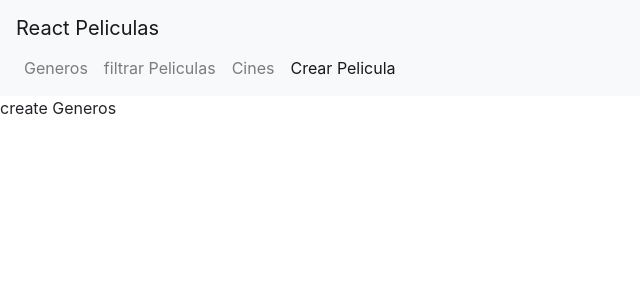
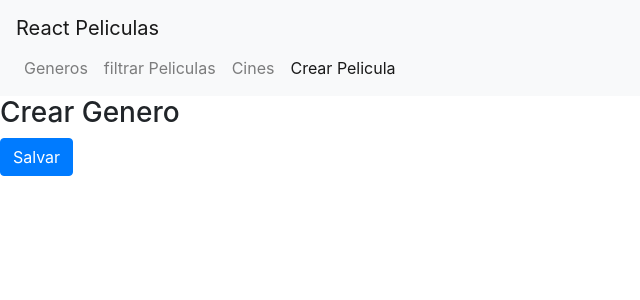
Before and after one commit to hikdul/PeliculasFG-Front, a React (Create React App) app: page /Peliculas/Create in a window 1280 px wide. Shown: the top 300 px of the page, without its empty margins (0-640 px from the left). Built offline with nearby package versions, Linux system fonts and the light colour scheme.

Commit message:
generando ruteo base

```diff
--- a/src/Generos/CreateGenero.tsx
+++ b/src/Generos/CreateGenero.tsx
@@ -1,5 +1,12 @@
+import { useHistory } from "react-router-dom"
+import Button from "../utils/Button";
 
 export default function CreateGenero()
 {
-    return <>create Generos</>
+    const history=useHistory();
+
+    return <>
+        <h3>Crear Genero</h3>
+        <Button onClick={()=>history.push('/Generos')} >Salvar</Button>
+    </>
 }
--- a/src/Generos/EditGenero.tsx
+++ b/src/Generos/EditGenero.tsx
@@ -1,5 +1,14 @@
+import { useParams } from "react-router-dom"
 
 export default function EditGenero()
 {
-    return <>Edit Generos</>
+    const {id} : any = useParams()
+
+    return(
+        <>
+            <h3>Editar Genero</h3>
+            <h5>el id es {id}</h5>
+        </>
+    )
+
 }
--- a/src/Generos/IndexGeneros.tsx
+++ b/src/Generos/IndexGeneros.tsx
@@ -1,7 +1,15 @@
+import { useHistory } from "react-router-dom"
+import Button from "../utils/Button";
 
 
 
 export default function indexGeneros()
 {
-    return <>Index Generos</>
+
+    return(
+        <>
+            <a href="Generos/Create">Nuevo</a>
+            <h3>Index Generos</h3>
+        </>
+    )
 }
--- a/src/utils/Button.tsx
+++ b/src/utils/Button.tsx
@@ -3,12 +3,13 @@ import { ReactElement } from "react"
 export default function Button(props: ButtonProps)
 {
     return(
-        <button type="button" className="btn btn-primary" >{props.children}</button>
+        <button type="button" onClick={props.onClick} className="btn btn-primary" >{props.children}</button>
     )
 }
 
 interface ButtonProps
 {
     //Para que me permito meter texto de manera literal
-    children: React.ReactNode
+    children: React.ReactNode,
+    onClick(): void,
 }
--- /dev/null
+++ b/src/utils/NotFoundPage.tsx
@@ -0,0 +1,10 @@
+
+
+
+export default function NotFoundPage()
+{
+    return(
+        <img  src="https://i1.wp.com/media.giphy.com/media/8L0Pky6C83SzkzU55a/source.gif?w=525&ssl=1" />
+    )
+
+}
```
Also changed, not shown: src/RouteConfig.ts (+7 -5 lines).
